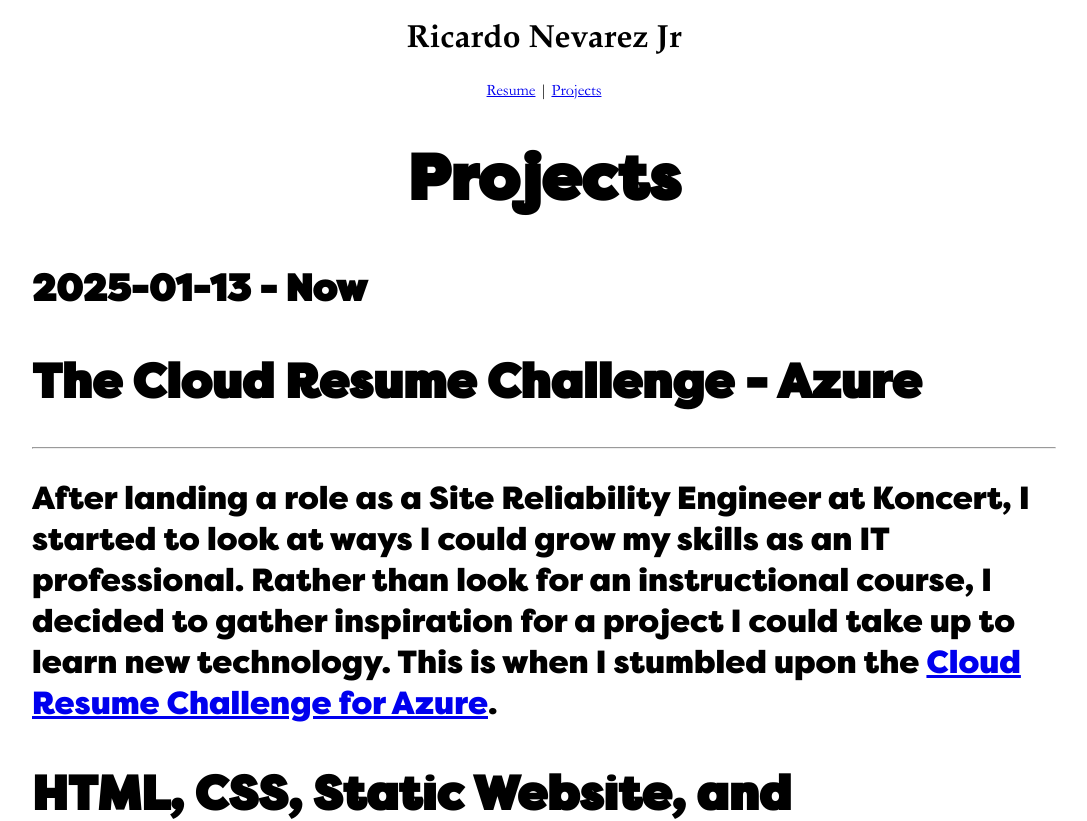
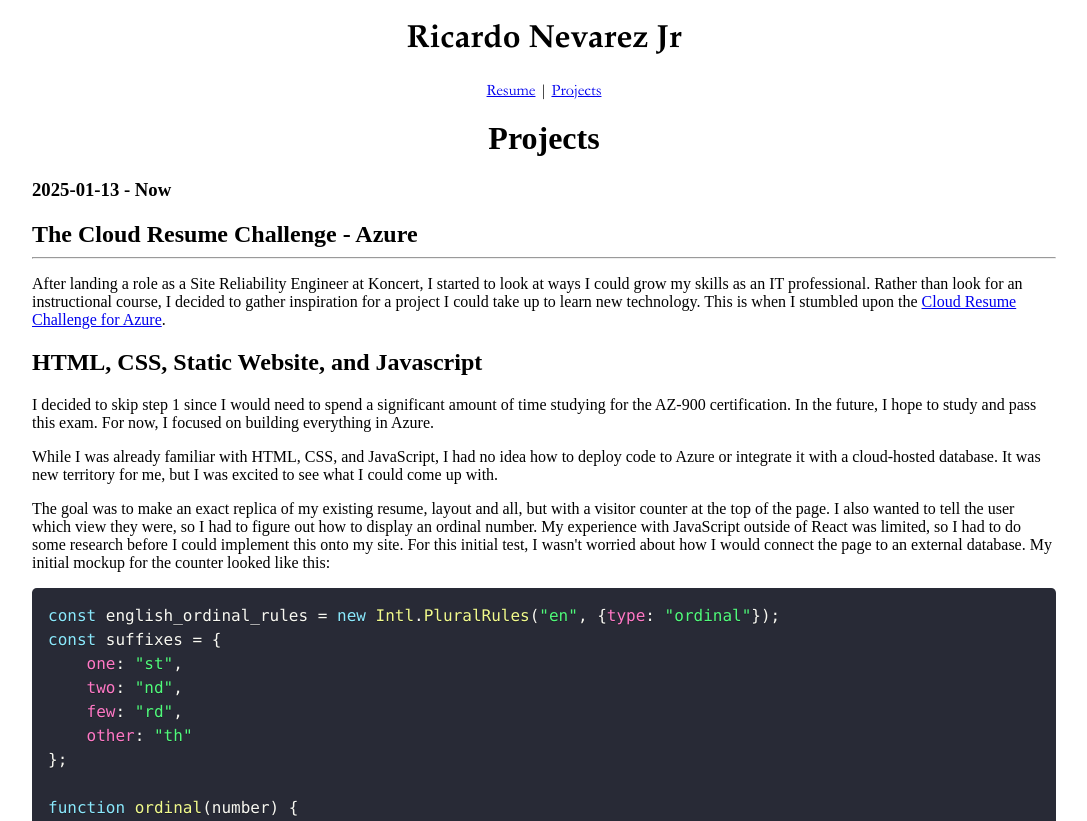
Before and after one commit to rnevarez-cloud/resume-nevarez-cloud, a React (Create React App) app: page /Projects in a window 1280 px wide. Shown: the top 821 px of the page, without its empty margins (96-1183 px from the left). Built offline with nearby package versions, Linux system fonts and the light colour scheme; no server answers.

Commit message:
Fixed font

```diff
--- a/src/index.css
+++ b/src/index.css
@@ -4,8 +4,8 @@
 }
 
 @font-face {
-    font-family: FilsonProBlack;
-    src: url(../public/FilsonProBlack.ttf);
+    font-family: FilsonProRegular;
+    src: url(../public/FilsonProRegular.ttf);
 }
 
 .center {
@@ -43,5 +43,5 @@ hr {
 
 .blog {
     font-family: 'FilsonProBlack';
-    font-size: 2em;
+    font-size: 1em;
 }
```
Also changed, not shown: public/FilsonProBlack.ttf (deleted), public/FilsonProRegular.ttf (added).
